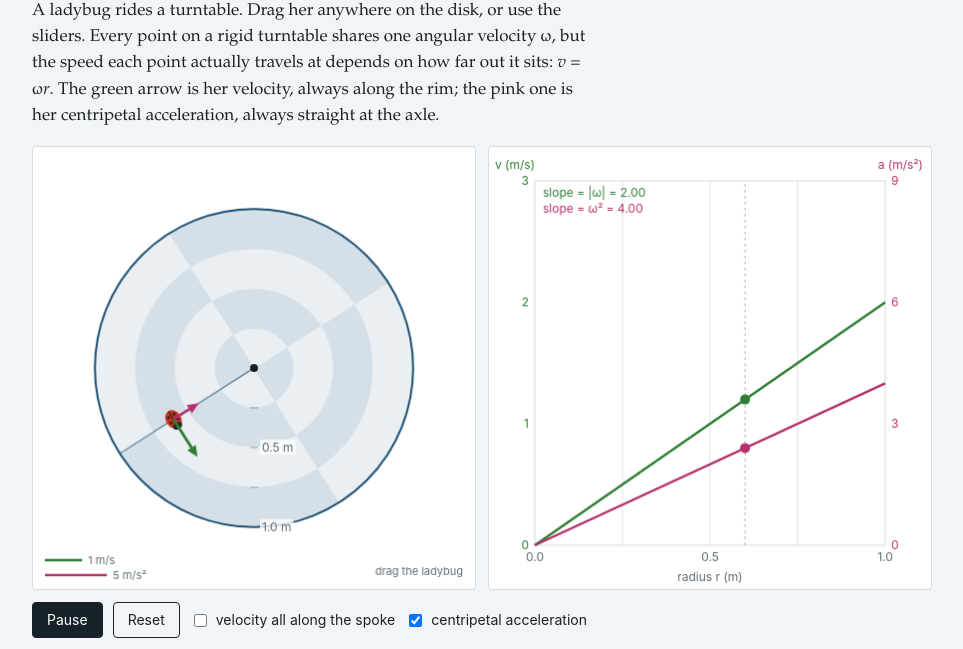
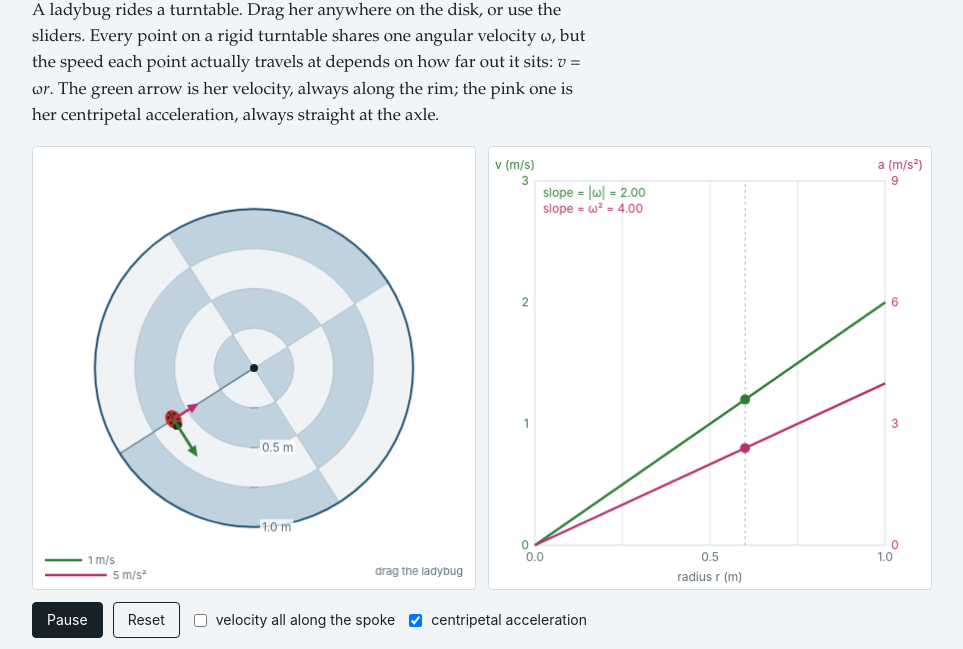
Before and after one commit to widener-physics/opensims, a plain HTML site: page sims/angular-velocity.html in a window 1280 px wide. Shown: the part 119-768 px from the top of the page, without its empty margins (158-1121 px from the left). Drawn offline with Linux system fonts and the light colour scheme.

Commit message:
Updated angular velocity contrast

```diff
--- a/sims/angular-velocity.html
+++ b/sims/angular-velocity.html
@@ -222,18 +222,25 @@
     // wide, each cut into quadrants, tinted so that neighbors always differ. The pattern is painted
     // on the disk, so it rides phi and the rotation reads at every radius at once - and the outer
     // patches visibly sweep past faster than the inner ones while sharing a single omega, which is
-    // the point of the whole simulation. Two close tints keep it quiet under the vectors.
-    const TINT = ['#EAEFF3', '#D5DFE8'];
+    // the point of the whole simulation.
+    //
+    // The two tints are about 1.39:1 apart in contrast. That is quiet enough to sit under the
+    // vectors and still survive an uncalibrated monitor - an earlier pair 1.17 apart looked fine
+    // on a phone and vanished on a desktop panel. Each patch is also outlined in a faint slate,
+    // so the pattern keeps its structure even where the fills themselves wash out. Every interior
+    // edge is shared by exactly two patches, so it gets stroked twice and the weight stays even.
+    const TINT = ['#EFF3F6', '#C1D2DF'];
     for (let i = 0; i < 4; i++) {
       const r0 = i * 0.25 * S, r1 = (i + 1) * 0.25 * S;
       for (let q = 0; q < 4; q++) {
         const a0 = -(st.phi + (q + 1) * Math.PI / 2), a1 = -(st.phi + q * Math.PI / 2);
-        ctx.fillStyle = ctx.strokeStyle = TINT[(i + q) % 2];
+        ctx.fillStyle = TINT[(i + q) % 2];
+        ctx.strokeStyle = 'rgba(92,107,115,0.20)';
         ctx.beginPath();
         ctx.arc(cx, cy, r1, a0, a1);
         ctx.arc(cx, cy, r0, a1, a0, true);
         ctx.closePath();
-        ctx.fill(); ctx.lineWidth = 1; ctx.stroke();       // the stroke hides the seams between patches
+        ctx.fill(); ctx.lineWidth = 1; ctx.stroke();
       }
     }
     ctx.strokeStyle = C('--body'); ctx.lineWidth = 2;
```
